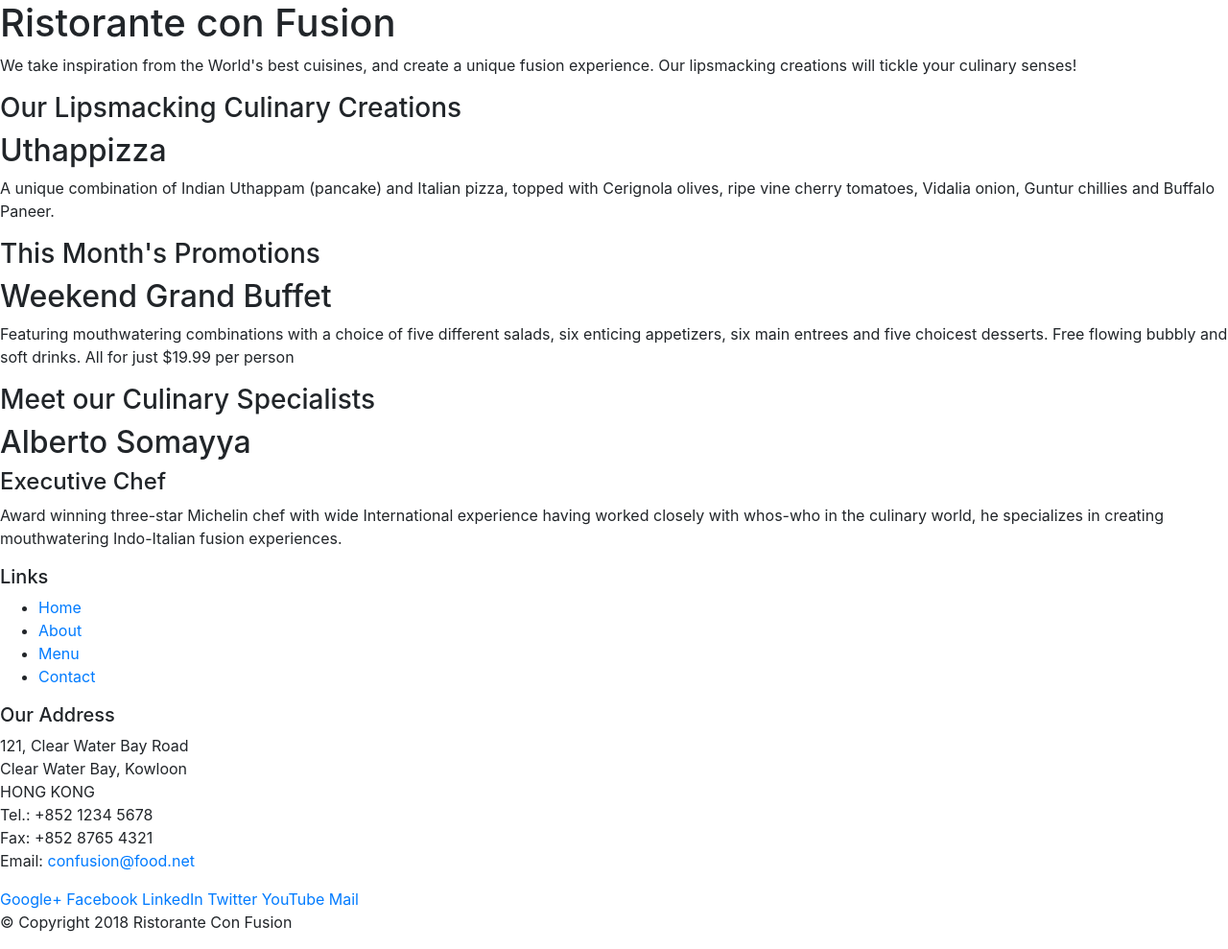
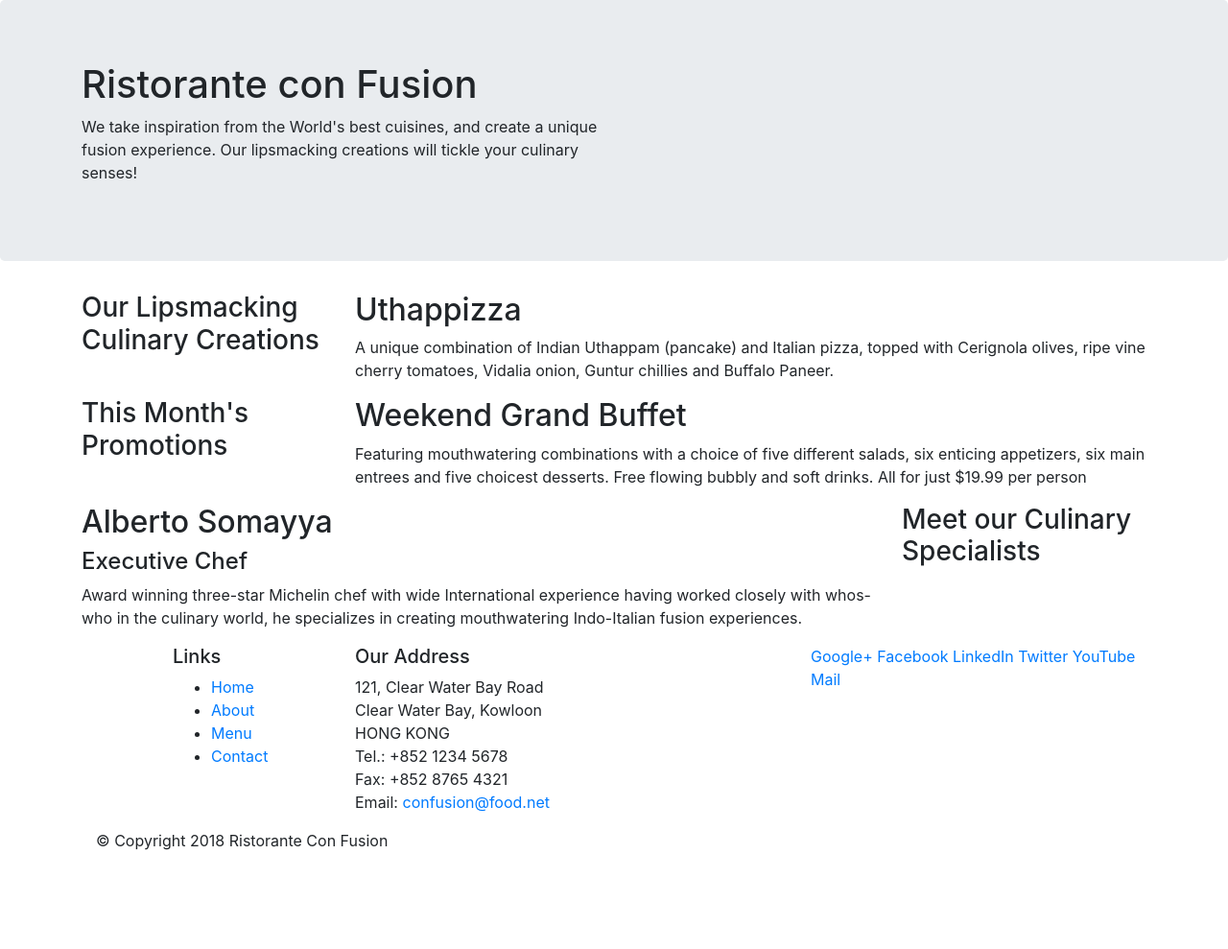
Before and after one commit to Iamsaish/bootstrapeg, a website: page index.html in a window 1280 px wide. Shown: the whole page at 96% size. After the commit the page ends 904 px from the top, so only its background shows below. Drawn offline with nearby package versions, Linux system fonts and the light colour scheme.

Commit message:
third commit

```diff
--- a/index.html
+++ b/index.html
@@ -14,46 +14,46 @@
 
 <body>
 
-    <header>
-        <div>
-            <div>
-                <div>
+    <header class="jumbotron">
+        <div class="container">
+            <div class="row">
+                <div class="col-12 col-sm-6">
                     <h1>Ristorante con Fusion</h1>
                     <p>We take inspiration from the World's best cuisines, and create a unique fusion experience. Our lipsmacking creations will tickle your culinary senses!</p>
                 </div>
-                <div>
+                <div class="col-12 col-sm">
                 </div>
             </div>
         </div>
     </header>
 
-    <div>
-        <div>
-            <div>
+    <div class="container">
+        <div class="row">
+            <div class="col-12 col-sm-4 order-sm-first col-md-3">
                 <h3>Our Lipsmacking Culinary Creations</h3>
             </div>
-            <div>
+            <div class="col-12 col-sm col-md">
                 <h2>Uthappizza</h2>
                 <p>A unique combination of Indian Uthappam (pancake) and Italian pizza, topped with Cerignola olives, ripe vine cherry tomatoes, Vidalia onion, Guntur chillies and Buffalo Paneer.</p>
             </div>
         </div>
 
 
-        <div>
-            <div>
+        <div class="row">
+            <div class="col-12 col-sm-4 col-md-3">
                 <h3>This Month's Promotions</h3>
             </div>
-            <div>
+            <div class="col-12 col-sm col-md">
                 <h2>Weekend Grand Buffet</h2>
                 <p>Featuring mouthwatering combinations with a choice of five different salads, six enticing appetizers, six main entrees and five choicest desserts. Free flowing bubbly and soft drinks. All for just $19.99 per person </p>
             </div>
         </div>
 
-        <div>
-            <div>
+        <div class="row">
+            <div class="col-12 col-sm-4 order-sm-last col-md-3">
                 <h3>Meet our Culinary Specialists</h3>
             </div>
-            <div>
+            <div class="col-12 col-sm col-md">
                 <h2>Alberto Somayya</h2>
                 <h4>Executive Chef</h4>
                 <p>Award winning three-star Michelin chef with wide International experience having worked closely with whos-who in the culinary world, he specializes in creating mouthwatering Indo-Italian fusion experiences. </p>
@@ -62,9 +62,9 @@
     </div>
 
     <footer>
-        <div>
-            <div>
-                <div>
+        <div class="container">
+            <div class="row" >
+                <div class="col-4 offset-1 col-sm-2">
                     <h5>Links</h5>
                     <ul>
                         <li><a href="#">Home</a></li>
@@ -73,7 +73,7 @@
                         <li><a href="#">Contact</a></li>
                     </ul>
                 </div>
-                <div>
+                <div class="col-7 col-sm-5">
                     <h5>Our Address</h5>
                     <address>
 		              121, Clear Water Bay Road<br>
@@ -84,7 +84,7 @@
 		              Email: <a href="mailto:confusion@food.net">confusion@food.net</a>
 		           </address>
                 </div>
-                <div>
+                <div class="col-12 col-sm-4">
                     <div>
                         <a href="http://google.com/+">Google+</a>
                         <a href="http://www.facebook.com/profile.php?id=">Facebook</a>
@@ -96,7 +96,7 @@
                 </div>
            </div>
            <div>
-                <div>
+                <div class="col-auto">
                     <p>© Copyright 2018 Ristorante Con Fusion</p>
                 </div>
            </div>
```
